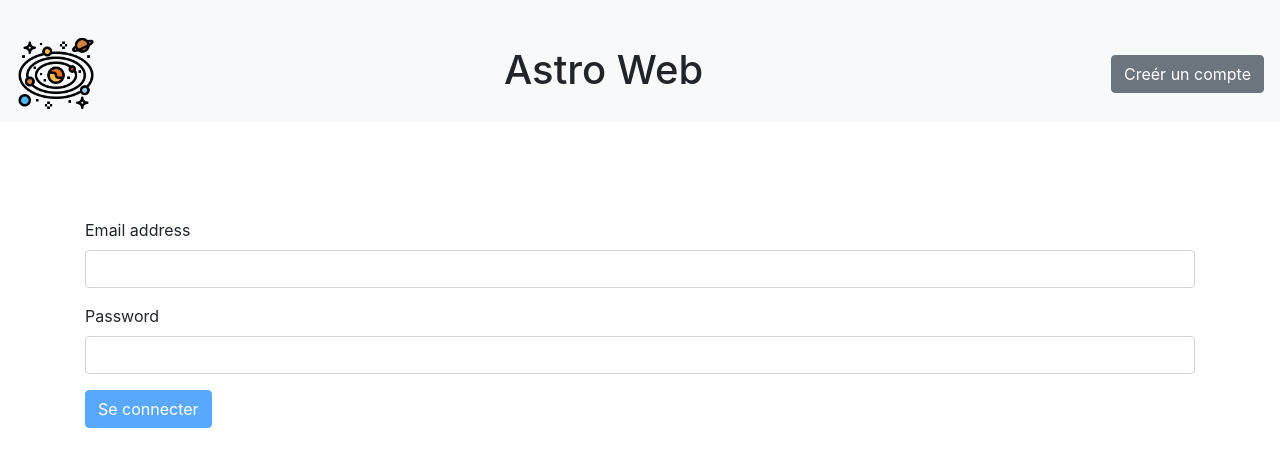
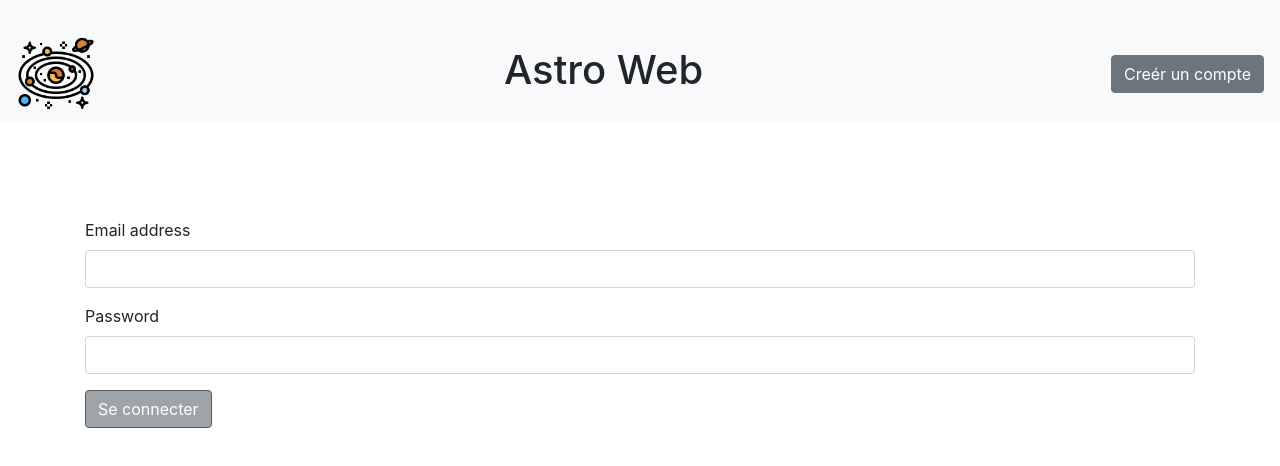
Before and after one commit to NicoDS09/ProjectSchool, an Angular app in the folder BlogAstro/: page / in a window 1280 px wide. Shown: the top 466 px of the page. Built offline with nearby package versions, Linux system fonts and the light colour scheme.

Commit message:
ModifCss

```diff
--- a/BlogAstro/src/app/connection/connection.component.css
+++ b/BlogAstro/src/app/connection/connection.component.css
@@ -7,3 +7,22 @@
     text-align: center;
 
 }
+.btn-primary, .btn-primary:disabled {
+    color: #fff;
+    background-color: #6c757c;
+    border-color: black;
+}
+
+#over{
+    color: #fff;
+    background-color: #6c757c;
+    border-color: black;
+}
+
+
+
+.btn-primary:active {
+    color: #fff;
+    background-color: #6c757c;
+    border-color: black;
+}
--- a/BlogAstro/src/app/connection/connection.component.html
+++ b/BlogAstro/src/app/connection/connection.component.html
@@ -27,7 +27,7 @@
             <input #PasswordM="ngModel" type="password" required class="validate" class="form-control" id="password"
                 [(ngModel)]="passwordlogin" name="password">
         </div>
-        <button type="submit" [disabled]="!LoginUser.form.valid" class="btn btn-primary">Se connecter</button>
+        <button type="submit" [disabled]="!LoginUser.form.valid" id="over" class="btn btn-primary">Se connecter</button>
     </form>
 </div>
 
```
